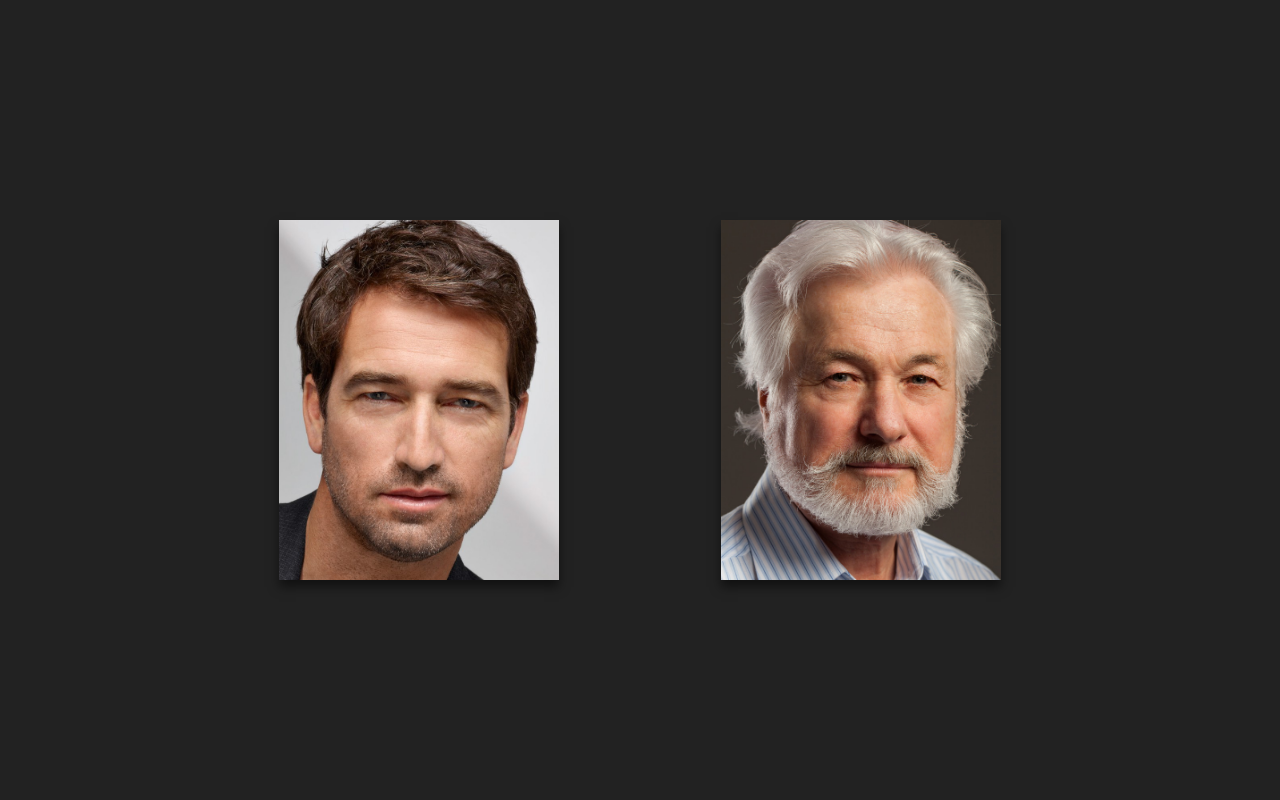
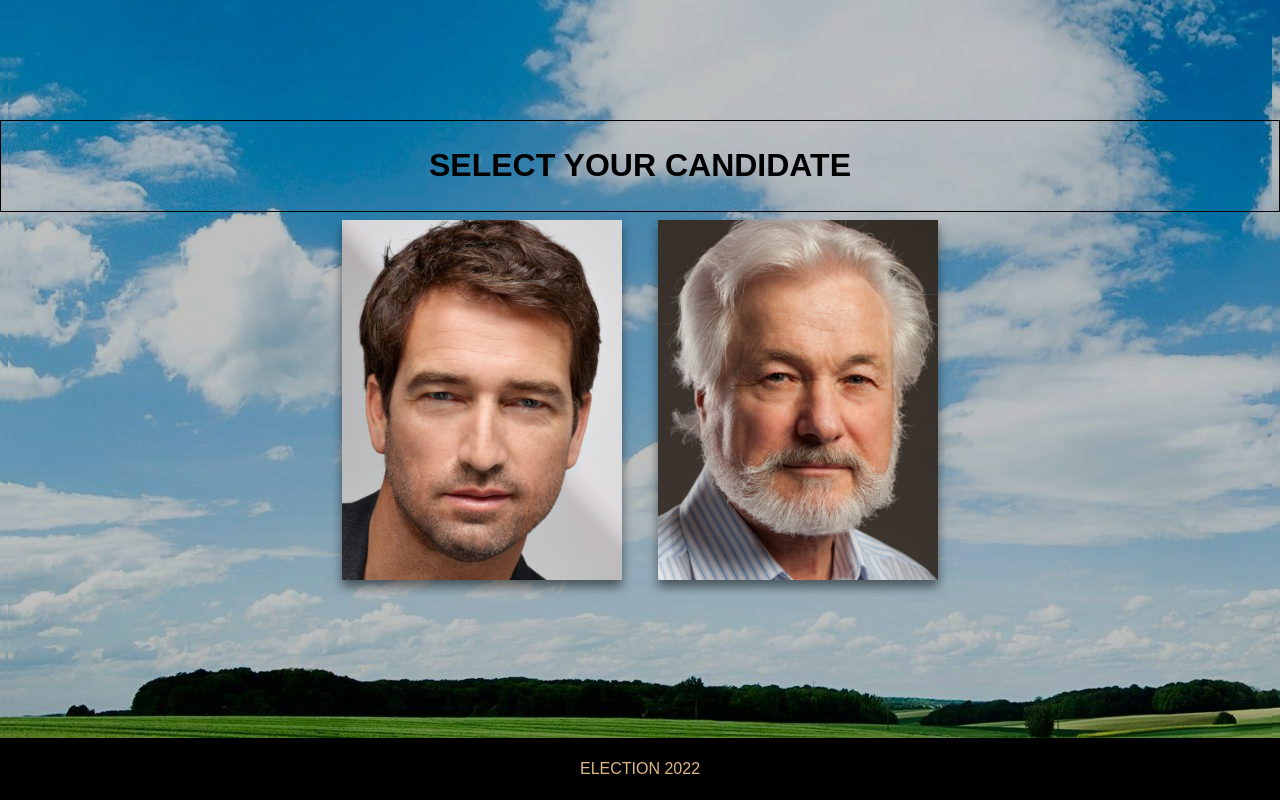
Before and after one commit to Mantislovas1990/voting-system-web, a plain HTML site: page votingpage/index.html in a window 1280 px wide. Drawn offline with Linux system fonts and the light colour scheme.

Commit message:
updated voting-page

```diff
--- a/votingpage/index.html
+++ b/votingpage/index.html
@@ -9,16 +9,20 @@
     <title>E-Vote</title>
 </head>
 <body>
+
+<header>
+    <h1>SELECT YOUR CANDIDATE</h1>
+</header>
+
 <div class="wrapper">
     <div class="card">
         <img src="../img/nuzmauskas.jpg" alt="jpg">
         <div class="info">
-            <h1>Nuzmaukas</h1>
+            <h1>Nuzmaukas Nuzmaukas</h1>
             <p>Info apie prezidenta, Info apie prezidenta,Info apie prezidenta,
                 Info apie prezidenta,Info apie prezidenta</p>
             <div class="action">
-                <a href="" class="btn">Read More</a>
-                <a href="" class="btn">Go Back</a>
+                <a href="" class="btn">GIVE YOUR VOTE</a>
             </div>
         </div>
     </div>
@@ -30,11 +34,15 @@
             <p>Info apie prezidenta, Info apie prezidenta,Info apie prezidenta,
                 Info apie prezidenta,Info apie prezidenta</p>
             <div class="action">
-                <a href="" class="btn">Read More</a>
-                <a href="" class="btn">Go Back</a>
+                <a href="" class="btn">GIVE YOUR VOTE</a>
             </div>
         </div>
     </div>
 </div>
+
+<footer>
+    <p>ELECTION 2022</p>
+</footer>
+
 </body>
 </html>
--- a/votingpage/style.css
+++ b/votingpage/style.css
@@ -9,12 +9,12 @@ html, body {
     display: flex;
     justify-content: center;
     align-items: center;
-    background: #222;
+    background-image: linear-gradient(rgba(0, 0, 0, 0.25), rgba(0, 0, 0, 0.25)), url("../img/voting_page_background.jpg");
 }
 
 .wrapper {
     display: flex;
-    width: 70%;
+    width: 50%;
     justify-content: space-around;
 }
 
@@ -29,11 +29,12 @@ html, body {
     align-items: flex-end;
     box-shadow: 0 7px 10px rgba(0, 0, 0, 0.5);
     transition: 0.5s ease-in-out;
+    min-width: 213px;
+    /*font-size: 1.5vw;*/
 }
 
 .card:hover {
     transform: translateY(20px);
-
 }
 
 .card:before {
@@ -50,11 +51,11 @@ html, body {
     opacity: 0;
 }
 
-.card:hover:before{
+.card:hover:before {
     opacity: 1;
 }
 
-.card img{
+.card img {
     width: 100%;
     height: 100%;
     object-fit: cover;
@@ -63,48 +64,67 @@ html, body {
     left: 0;
 }
 
-.card .info{
+.card .info {
     position: relative;
     z-index: 3;
     color: #fff;
     opacity: 0;
     transform: translateY(30px);
     transition: 0.5s all;
+    flex-shrink: 2;
 }
 
-.card:hover .info{
+.card:hover .info {
     opacity: 1;
     transform: translateY(0px);
 }
 
-.card .info h1{
+.card .info h1 {
     margin: 0;
 }
 
-.card .info p{
-   letter-spacing: 1px;
+.card .info p {
+    letter-spacing: 1px;
     font-size: 15px;
     margin-top: 8px;
     margin-bottom: 20px;
 }
 
-.card .info .btn{
+.card .info .btn {
     text-decoration: none;
     padding: 0.5rem;
-    background: black;
+    background: transparent;
     color: #f3f3f3;
-    font-size: 14px;
+    font-size: 20px;
     font-weight: bold;
     cursor: pointer;
     transition: 0.4s ease-in-out;
+    display: flex;
+    justify-content: center;
+    border: 2px solid black;
 }
 
-.action{
-    display: flex;
-    justify-content: space-between;
+body footer {
     text-align: center;
+    border:1px solid black;
+    background-color: black;
+    padding: 5px;
+    position: fixed;
+    bottom: 0;
+    width: 100%;
 }
 
-.card .info .btn:hover{
+header{
+    text-align: center;
+    border:1px solid black;
+    padding: 5px;
+    position: fixed;
+    top: 15%;
+    width: 100%;
+}
+body footer p {
+    color: #DEB887FF ;
+}
+.card .info .btn:hover {
     box-shadow: 0 7px 10px rgba(0, 0, 0, 0.5);
 }
```
Also changed, not shown: img/voting_page_background.jpg (added).
